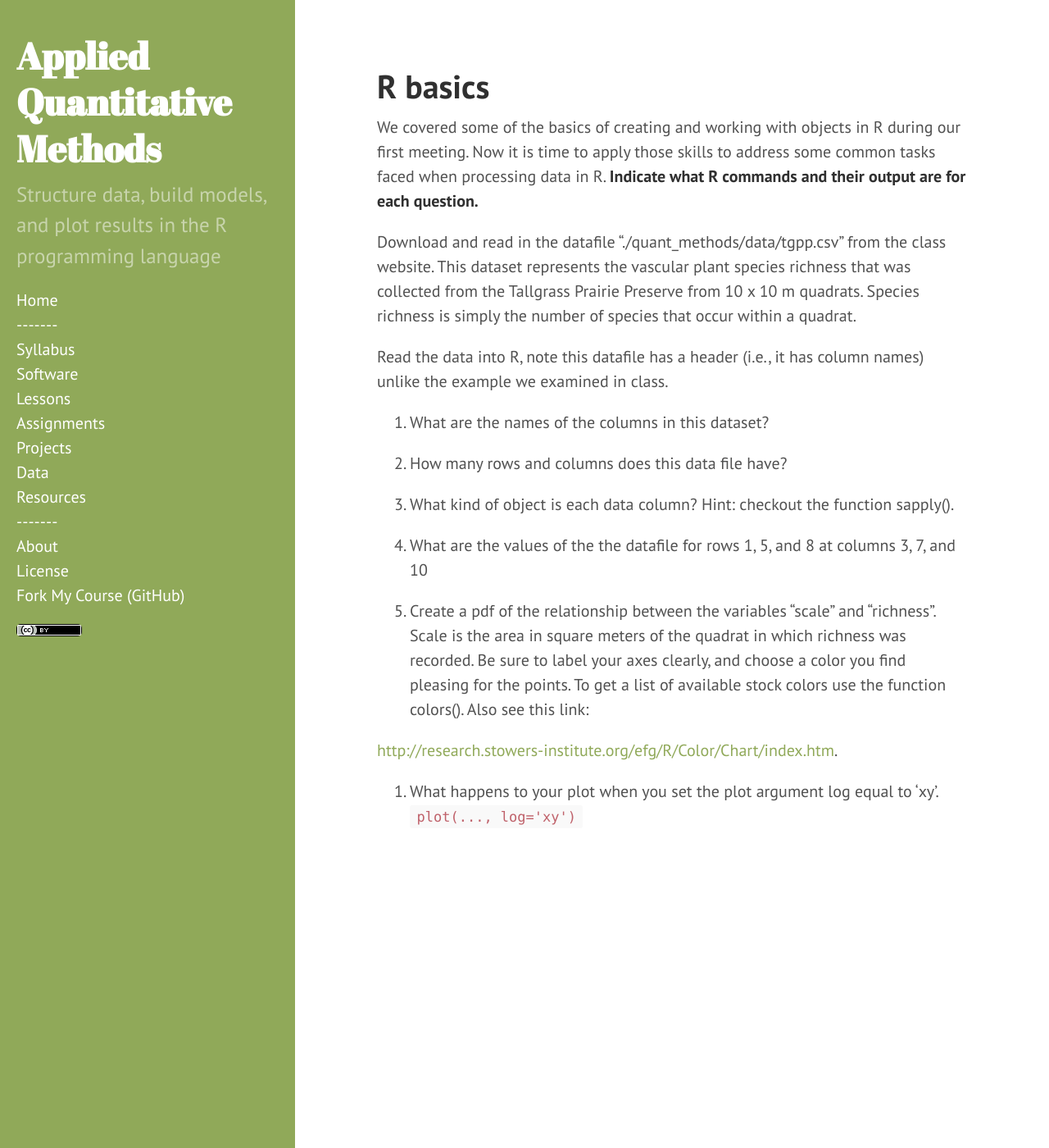
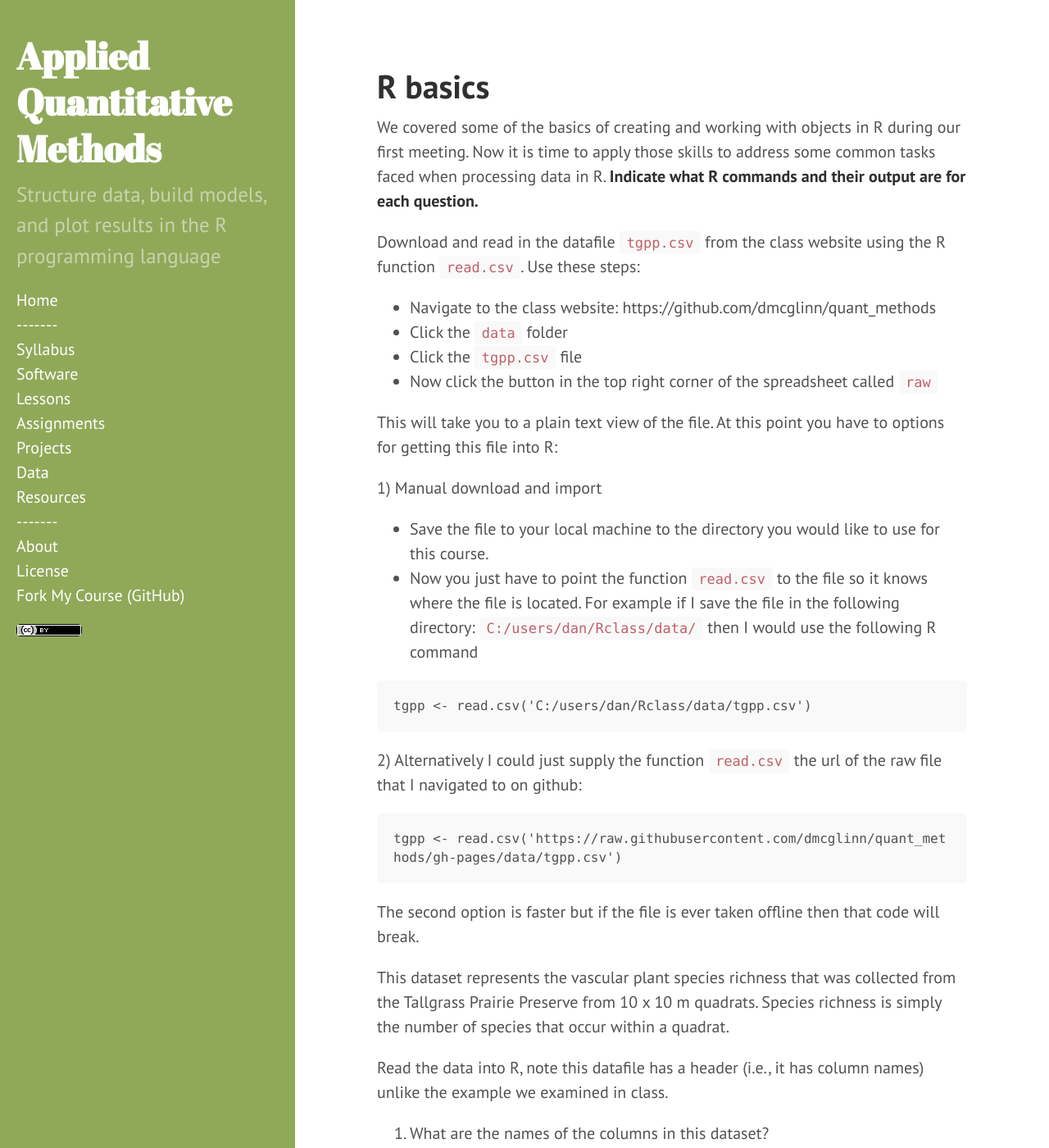
Before and after one commit to dmcglinn/quant_methods, a Jekyll site: the page built from assignments/R_basics.md, in a window 1280 px wide and 1400 px high. Shown: the whole window at 82% size. Built offline with Jekyll 4.4.1, drawn with Linux system fonts in a browser that asks for light colours.

Commit message:
Improve the Rbasics assignment by providing more instruction on how to import datafile

````diff
--- a/assignments/R_basics.md
+++ b/assignments/R_basics.md
@@ -8,8 +8,38 @@ our first meeting. Now it is time to apply those skills to address some common
 tasks faced when processing data in R. **Indicate what R commands and their
 output are for each question.**
 
-Download and read in the datafile "./quant_methods/data/tgpp.csv" from the class
-website. This dataset represents the vascular plant species richness that was
+Download and read in the datafile `tgpp.csv` from the class
+website using the R function `read.csv`. Use these steps:
+
+* Navigate to the class website: https://github.com/dmcglinn/quant_methods
+* Click the `data` folder
+* Click the `tgpp.csv` file
+* Now click the button in the top right corner of the spreadsheet called `raw`
+
+This will take you to a plain text view of the file. At this point you have to options for getting this file into R:
+
+1) Manual download and import
+
+* Save the file to your local machine to the directory you would like to use for
+this course.
+* Now you just have to point the function `read.csv` to the file so it knows where
+the file is located. For example if I save the file in the following directory:
+`C:/users/dan/Rclass/data/` then I would use the following R command
+
+```
+tgpp <- read.csv('C:/users/dan/Rclass/data/tgpp.csv')
+```
+
+2) Alternatively I could just supply the function `read.csv` the url of the raw
+file that I navigated to on github:
+
+```
+tgpp <- read.csv('https://raw.githubusercontent.com/dmcglinn/quant_methods/gh-pages/data/tgpp.csv')
+```
+
+The second option is faster but if the file is ever taken offline then that code will break.
+
+This dataset represents the vascular plant species richness that was
 collected from the Tallgrass Prairie Preserve from 10 x 10 m quadrats. Species
 richness is simply the number of species that occur within a quadrat.
 
````
